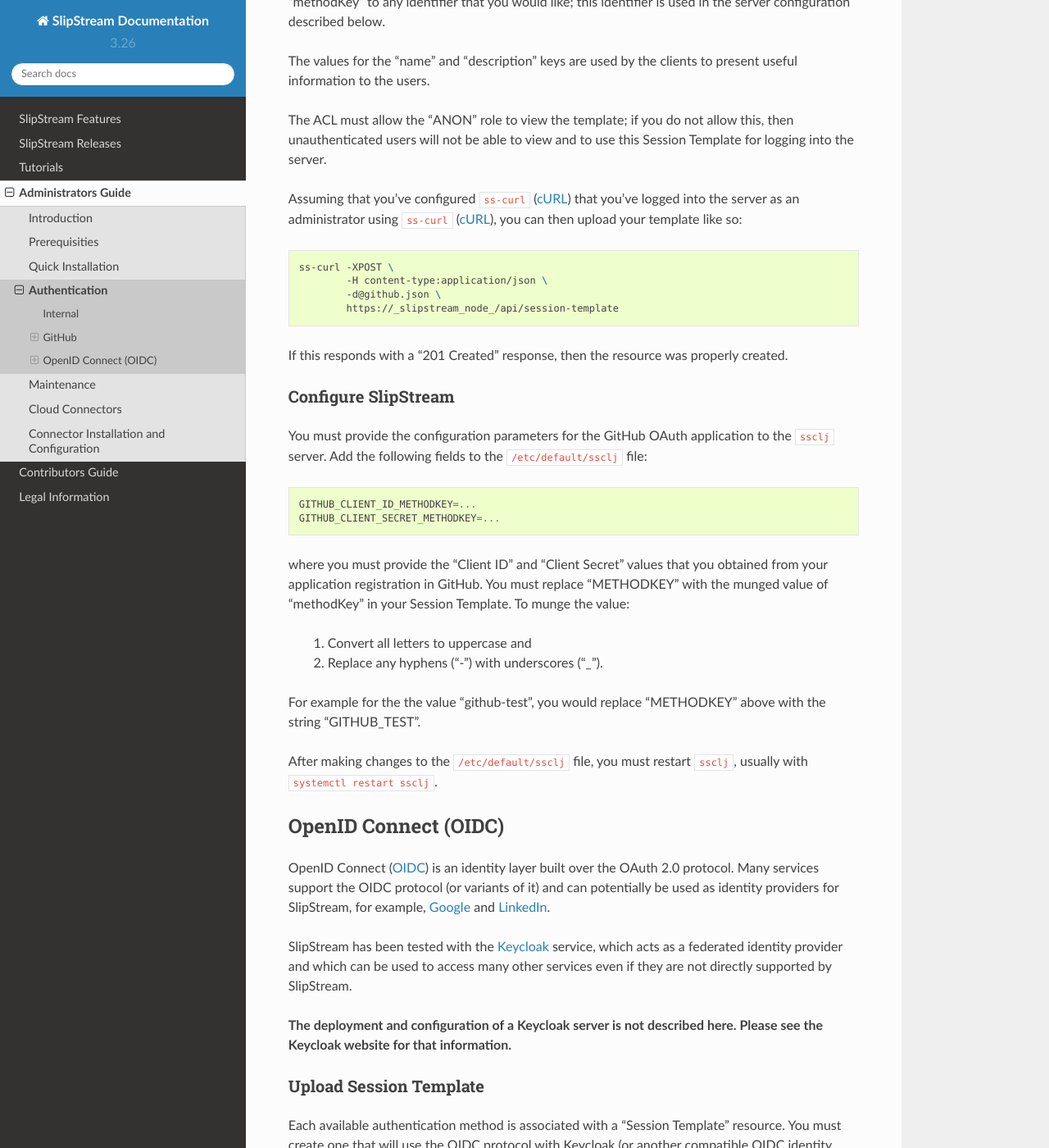
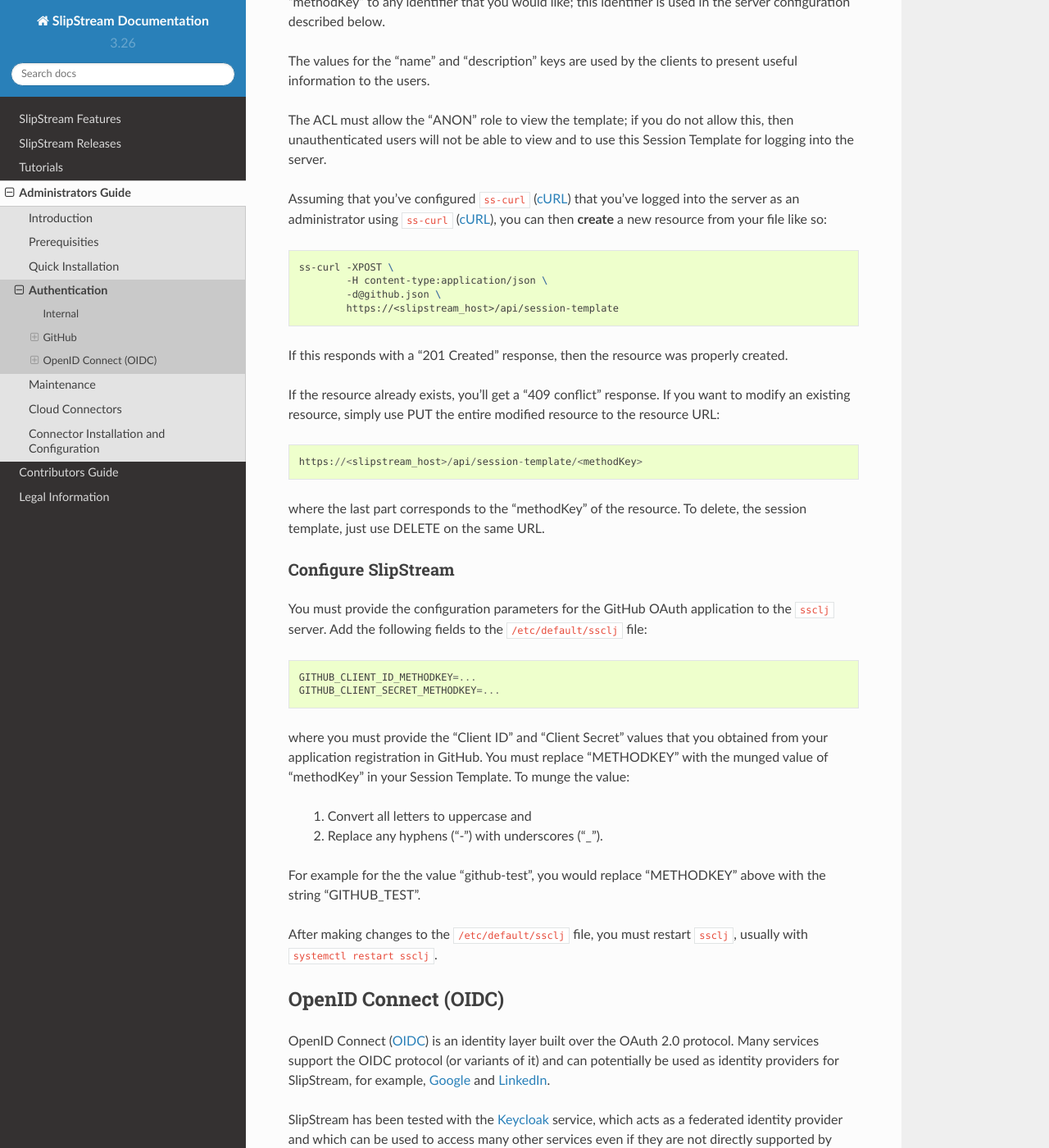
Before and after one commit to slipstream/SlipStreamDocumentation, a Sphinx documentation site: the page built from docs/administrator_guide/authentication.rst, in a window 1280 px wide and 1400 px high, scrolled down 3446 px. Shown: the whole window at 82% size. Built offline with Sphinx 7.4.7 and the Read the Docs theme 2.0.0, drawn with Linux system fonts in a browser that asks for light colours; some of the changed text lies outside the part shown.

Commit message:
final changes

```diff
--- a/docs/administrator_guide/authentication.rst
+++ b/docs/administrator_guide/authentication.rst
@@ -47,7 +47,7 @@
 
 .. code-block:: bash
 
-   ss-curl https://_slipstream_host_/api/session-template/internal
+   ss-curl https://<slipstream_host>/api/session-template/internal
 
 substituting your SlipStream host name.  You can then modify the JSON
 document and upload the modified version like so:
@@ -56,7 +56,7 @@
 
    ss-curl -XPUT -H content-type:application/json \
            -d@internal-modified.json \
-           https://_slipstream_host_/api/session-template/internal
+           https://<slipstream_host>/api/session-template/internal
 
 Your modifications will be persisted in the database and will survive
 restarts of the ``ssclj`` service.  You should generally not add or
@@ -163,17 +163,27 @@
 
 Assuming that you've configured ``ss-curl`` (:ref:`ss-curl`) that
 you've logged into the server as an administrator using ``ss-curl``
-(:ref:`ss-curl-login`), you can then upload your template like so:
+(:ref:`ss-curl-login`), you can then **create** a new resource from
+your file like so:
 
 .. code-block:: bash
 
    ss-curl -XPOST \
            -H content-type:application/json \
            -d@github.json \
-           https://_slipstream_node_/api/session-template
+           https://<slipstream_host>/api/session-template
 
 If this responds with a "201 Created" response, then the resource was
 properly created.
+
+If the resource already exists, you'll get a "409 conflict" response.
+If you want to modify an existing resource, simply use PUT the entire
+modified resource to the resource URL::
+
+  https://<slipstream_host>/api/session-template/<methodKey>
+
+where the last part corresponds to the "methodKey" of the resource.
+To delete, the session template, just use DELETE on the same URL.
 
 Configure SlipStream
 ~~~~~~~~~~~~~~~~~~~~
@@ -213,7 +223,9 @@
 
 **The deployment and configuration of a Keycloak server is not
 described here.  Please see the Keycloak website for that
-information.**
+information.** You take a look at SixSq's `Keycloak
+configuration <https://github.com/SixSq/fed-id/blob/master/README.md>`_
+for the Nuvla service.
 
 Upload Session Template
 ~~~~~~~~~~~~~~~~~~~~~~~
@@ -267,10 +279,19 @@
    ss-curl -XPOST \
            -H content-type:application/json \
            -d@keycloak.json \
-           https://_slipstream_node_/api/session-template
+           https://<slipstream_host>/api/session-template
 
 If this responds with a "201 Created" response, then the resource was
 properly created.
+
+If the resource already exists, you'll get a "409 conflict" response.
+If you want to modify an existing resource, simply use PUT the entire
+modified resource to the resource URL::
+
+  https://<slipstream_host>/api/session-template/<methodKey>
+
+where the last part corresponds to the "methodKey" of the resource.
+To delete, the session template, just use DELETE on the same URL.
 
 Configure SlipStream
 ~~~~~~~~~~~~~~~~~~~~
```
Also changed, not shown: other parts of docs/administrator_guide/authentication.rst (+2 -2 lines).
